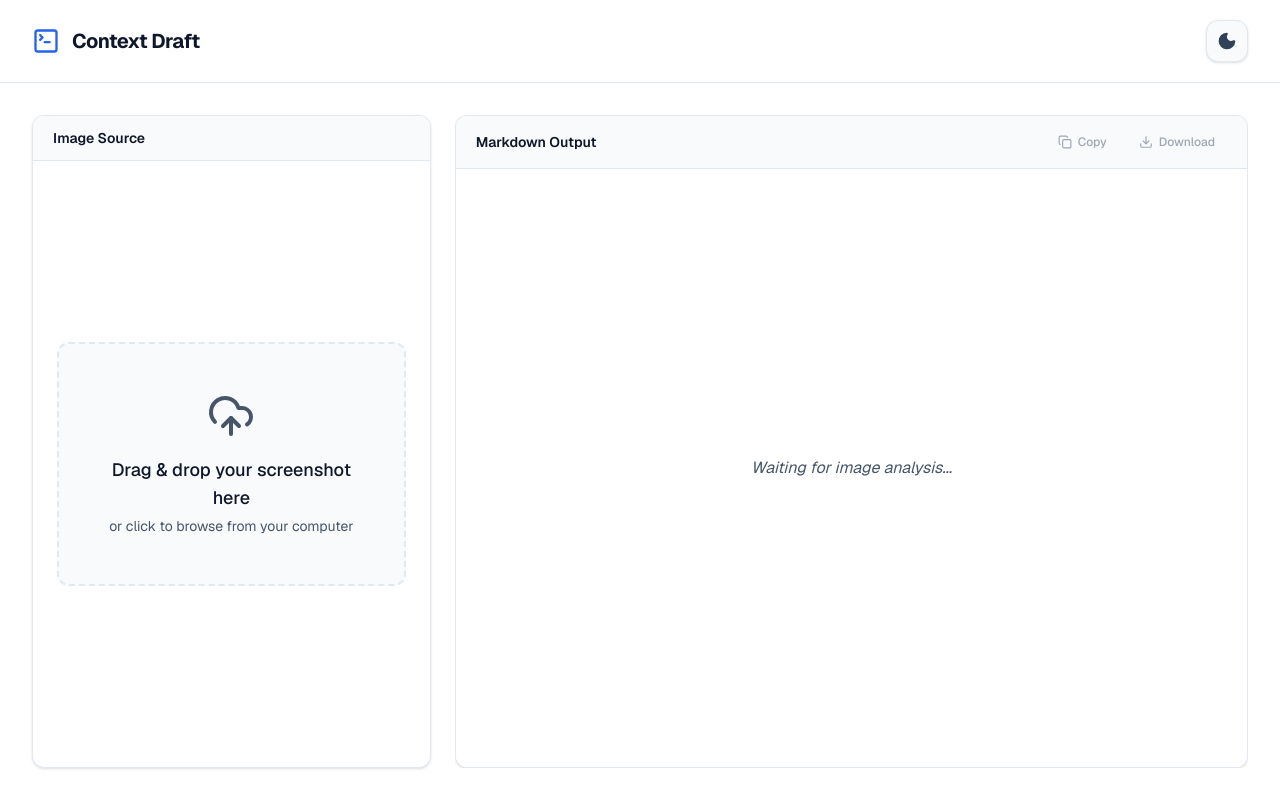
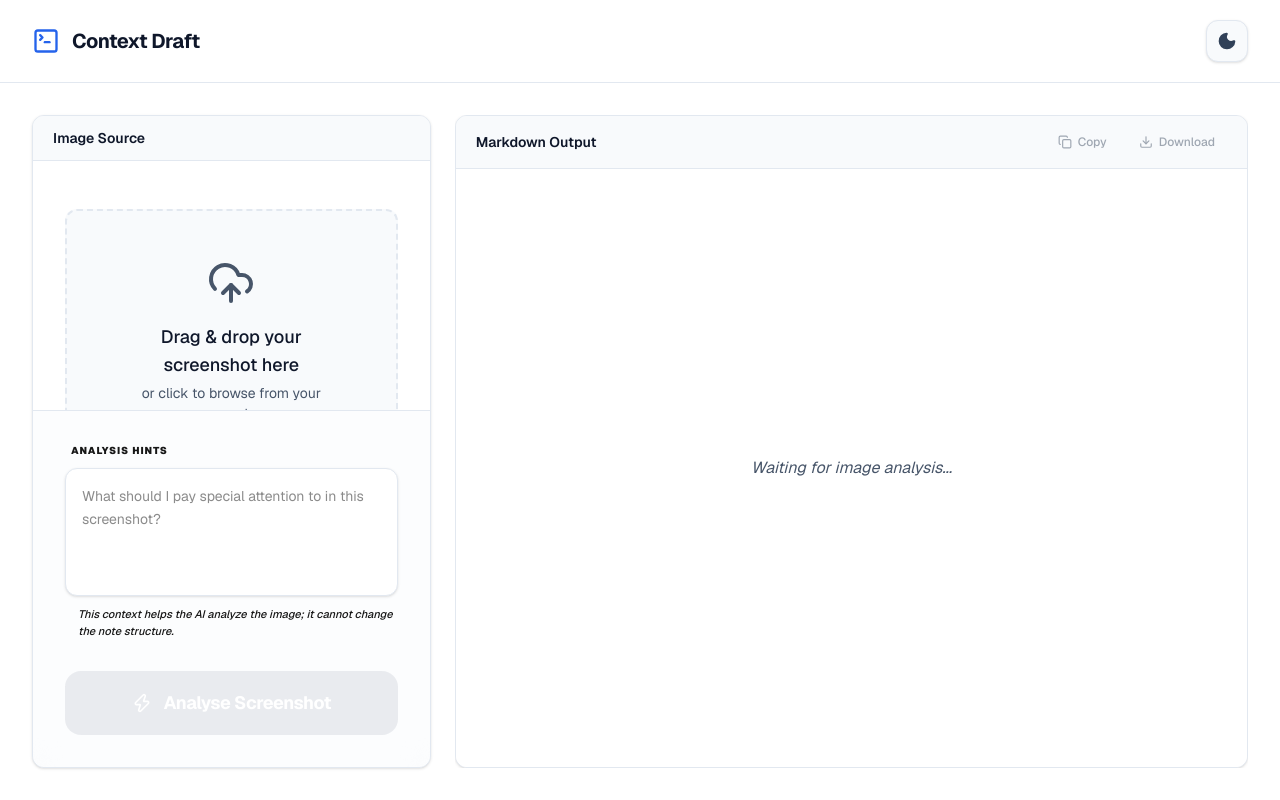
Before and after one commit to josekron/context-draft-app, a Next.js app: page / in a window 1280 px wide. Built offline with nearby package versions, Linux system fonts and the light colour scheme.

Commit message:
Added user input hint

```diff
--- a/app/api/analyze/route.ts
+++ b/app/api/analyze/route.ts
@@ -5,13 +5,13 @@ const aiClient = new GeminiAIClient();
 
 export async function POST(req: Request) {
   try {
-    const { imageUrl, imageBase64 } = await req.json();
+    const { imageUrl, imageBase64, analysisHints } = await req.json();
 
     if (!imageUrl) {
       return NextResponse.json({ error: 'imageUrl is required' }, { status: 400 });
     }
 
-    const result = await aiClient.getContextDraftStream(imageUrl, imageBase64);
+    const result = await aiClient.getContextDraftStream(imageUrl, imageBase64, analysisHints);
     return result.toTextStreamResponse();
   } catch (error) {
     console.error('Caught Error in Route:', error);
--- a/app/page.tsx
+++ b/app/page.tsx
@@ -7,11 +7,14 @@ import ErrorTopBar from '@/components/ErrorTopBar';
 import FileUploader from '@/components/FileUploader';
 import MarkdownPreview from '@/components/MarkdownPreview';
 import { randomizeFilename } from '@/lib/utils';
+import { Zap } from 'lucide-react';
 
 export default function Home() {
   const [error, setError] = useState<string | null>(null);
   const [isUploading, setIsUploading] = useState(false);
   const [imageUrl, setImageUrl] = useState<string | null>(null);
+  const [analysisHints, setAnalysisHints] = useState('');
+  const [storedImageBase64, setStoredImageBase64] = useState<string | null>(null);
 
   const { complete, completion, isLoading, setCompletion } = useCompletion({
     api: '/api/analyze',
@@ -67,15 +70,22 @@ export default function Home() {
       const blobData = await response.json();
       console.log('Upload successful:', blobData.url);
 
-      // Trigger Gemini streaming
+      // Store data for manual analysis trigger
+      setImageUrl(blobData.url);
+      setStoredImageBase64(dataUrl);
       setIsUploading(false);
-      await complete('', { body: { imageUrl: blobData.url, imageBase64: dataUrl } });
 
     } catch (err: unknown) {
       console.error(err);
       setError(err instanceof Error ? err.message : 'An unexpected error occurred.');
       setIsUploading(false);
     }
+  };
+
+  const handleStartAnalysis = async () => {
+    if (!imageUrl) return;
+    setError(null);
+    await complete('', { body: { imageUrl, imageBase64: storedImageBase64, analysisHints } });
   };
 
   return (
@@ -86,47 +96,100 @@ export default function Home() {
       <div className="flex-1 w-full max-w-[1400px] mx-auto p-4 md:p-6 lg:p-8 flex flex-col lg:flex-row gap-6 overflow-hidden">
         {/* Left Column: Image / Uploader */}
         <section className="flex-1 lg:max-w-md xl:max-w-lg flex flex-col h-full bg-background rounded-xl shadow-sm border border-border overflow-hidden shrink-0 transition-colors duration-300">
-          <div className="px-5 py-3 border-b border-border bg-surface">
+          <div className="px-5 py-3 border-b border-border bg-surface shrink-0">
             <h2 className="font-semibold text-primary text-sm flex items-center gap-2">
               Image Source
             </h2>
           </div>
-          <div className="p-6 flex-1 flex flex-col justify-center items-center overflow-auto">
+
+          {/* Content area for the image - now scales dynamically to avoid scrolling */}
+          <div className="flex-1 flex flex-col overflow-hidden px-8 pt-8 pb-4 relative">
             {!imageUrl ? (
+              <div className="flex-1 flex items-center justify-center py-4">
                 <FileUploader onFileSelect={handleUploadFile} isUploading={isUploading} />
+              </div>
             ) : (
-              <div className="relative w-full h-full min-h-[250px] flex flex-col items-center justify-center">
+              <div className="flex-1 flex flex-col items-center justify-center min-h-0 w-full animate-in fade-in duration-700">
+                {/* Scalable Image Container */}
+                <div className="relative flex-1 min-h-0 w-full flex items-center justify-center overflow-hidden rounded-2xl group/image shadow-2xl shadow-black/10 dark:shadow-white/5 border border-border/50">
                   {/* eslint-disable-next-line @next/next/no-img-element */}
                   <img
                     src={imageUrl}
                     alt="Uploaded preview"
-                  className={`max-h-[500px] w-auto max-w-full object-contain rounded-lg shadow-sm border border-border transition-opacity ${isUploading ? 'opacity-50' : 'opacity-100'
+                    className={`h-full w-full object-contain transition-all duration-700 ease-out ${isUploading ? 'opacity-40 scale-[0.96] blur-sm' : 'opacity-100 scale-100'
                       }`}
                   />
+
                   {isUploading && (
-                  <div className="absolute inset-0 flex items-center justify-center bg-background/60 backdrop-blur-sm rounded-lg">
-                    <span className="bg-accent text-white text-sm font-semibold px-5 py-2.5 rounded-full shadow-xl animate-pulse flex items-center gap-2 border border-white/10">
-                      <div className="w-2 h-2 bg-white rounded-full animate-bounce" />
-                      Uploading to Vercel Blob...
+                    <div className="absolute inset-0 flex items-center justify-center bg-background/20 backdrop-blur-sm z-10 pointer-events-none">
+                      <div className="flex flex-col items-center gap-4">
+                        <div className="relative">
+                          <div className="w-16 h-16 border-4 border-accent/20 border-t-accent rounded-full animate-spin" />
+                          <div className="absolute inset-0 flex items-center justify-center">
+                            <div className="w-4 h-4 bg-accent rounded-full animate-pulse shadow-[0_0_15px_rgba(var(--accent),0.5)]" />
+                          </div>
+                        </div>
+                        <span className="text-foreground text-sm font-bold tracking-tight px-4 py-2 bg-background/50 backdrop-blur-xl rounded-lg border border-border shadow-xl">
+                          Uploading to Vercel...
                         </span>
                       </div>
+                    </div>
                   )}
+                </div>
 
-                {/* Action button to clear and start over */}
+                {/* Bottom Action Button - Now clearly separated and always visible */}
                 {!isUploading && !isLoading && (
+                  <div className="shrink-0 pt-6 pb-2">
                     <button
                       onClick={() => {
                         setImageUrl(null);
                         setCompletion('');
                         setError(null);
+                        setStoredImageBase64(null);
                       }}
-                    className="mt-6 px-4 py-2 bg-surface text-foreground hover:bg-hover text-sm font-medium rounded-lg transition-colors border border-border shadow-sm"
+                      className="group/btn px-6 py-3 bg-surface/80 hover:bg-surface text-muted-foreground hover:text-foreground text-sm font-semibold rounded-xl transition-all border border-border/60 hover:border-accent/40 shadow-sm hover:shadow-xl active:scale-95 flex items-center gap-3"
                     >
-                    Upload a different screenshot
+                      <div className="w-1.5 h-1.5 bg-muted-foreground/40 group-hover/btn:bg-accent rounded-full transition-colors" />
+                      Upload another screenshot
                     </button>
+                  </div>
                 )}
               </div>
             )}
+          </div>
+
+          {/* Sticky Footer: Hints and Main Action */}
+          <div className="shrink-0 p-8 border-t border-border bg-surface/40 backdrop-blur-md">
+            <div className="flex flex-col gap-8">
+              <div className="flex flex-col gap-2.5">
+                <label htmlFor="hints" className="text-[10px] font-black uppercase tracking-widest text-muted-foreground/60 px-1 ml-0.5">
+                  Analysis Hints
+                </label>
+                <textarea
+                  id="hints"
+                  value={analysisHints}
+                  onChange={(e) => setAnalysisHints(e.target.value)}
+                  placeholder="What should I pay special attention to in this screenshot?"
+                  className="w-full h-32 p-4 text-sm bg-background border border-border rounded-xl focus:ring-2 focus:ring-accent/20 focus:border-accent outline-none transition-all placeholder:text-muted-foreground/40 resize-none text-foreground shadow-sm focus:shadow-md leading-relaxed"
+                />
+                <p className="text-[11px] text-muted-foreground/50 px-1 italic flex items-center gap-1.5 font-medium">
+                  <span className="inline-block w-1 h-1 bg-muted-foreground/30 rounded-full" />
+                  This context helps the AI analyze the image; it cannot change the note structure.
+                </p>
+              </div>
+
+              <button
+                onClick={handleStartAnalysis}
+                disabled={!imageUrl || isLoading || isUploading}
+                className="w-full group relative flex items-center justify-center gap-3 px-6 py-4.5 bg-accent hover:bg-accent/90 disabled:bg-muted/10 disabled:text-muted-foreground/30 disabled:scale-100 disabled:shadow-none text-white font-bold rounded-2xl transition-all shadow-xl shadow-accent/20 hover:shadow-accent/40 active:scale-[0.98] overflow-hidden"
+              >
+                <div className="absolute inset-0 bg-gradient-to-tr from-white/0 via-white/5 to-white/0 -translate-x-full group-hover:translate-x-full transition-transform duration-1000" />
+                <Zap size={20} className={`${isLoading ? 'animate-pulse text-white/50' : 'text-white'}`} />
+                <span className="tracking-tight text-lg">
+                  {isLoading ? 'Processing...' : 'Analyse Screenshot'}
+                </span>
+              </button>
+            </div>
           </div>
         </section>
 
--- a/lib/gemini-ai-client.ts
+++ b/lib/gemini-ai-client.ts
@@ -30,7 +30,7 @@ The user may provide extra details below to help your analysis.
 Analyze the image using the provided context as a guide. Provide the output as an Obsidian note.`;
 
 export class GeminiAIClient implements AIClient {
-  getContextDraftStream(imageUrl: string, imageBase64?: string) {
+  getContextDraftStream(imageUrl: string, imageBase64?: string, analysisHints?: string) {
     // Process image payload - ensure we handle base64 if provided
     let imagePayload: URL | Uint8Array = new URL(imageUrl);
     if (imageBase64) {
@@ -44,7 +44,14 @@ export class GeminiAIClient implements AIClient {
       }
     }
 
-    const prompt = SYSTEM_PROMPT_TEMPLATE.replace(/\$blobUrl/g, imageUrl);
+    // Handle analysis hints with default fallback
+    const hints = analysisHints?.trim()
+      ? analysisHints
+      : "No specific focus requested; perform a general high-fidelity analysis.";
+
+    const prompt = SYSTEM_PROMPT_TEMPLATE
+      .replace(/\$blobUrl/g, imageUrl)
+      .replace(/\{\{USER_INPUT\}\}/g, hints);
 
     return streamText({
       model: google('gemini-3.1-flash-lite-preview'),
```
Lines whose indentation alone changed are shown as unchanged.
